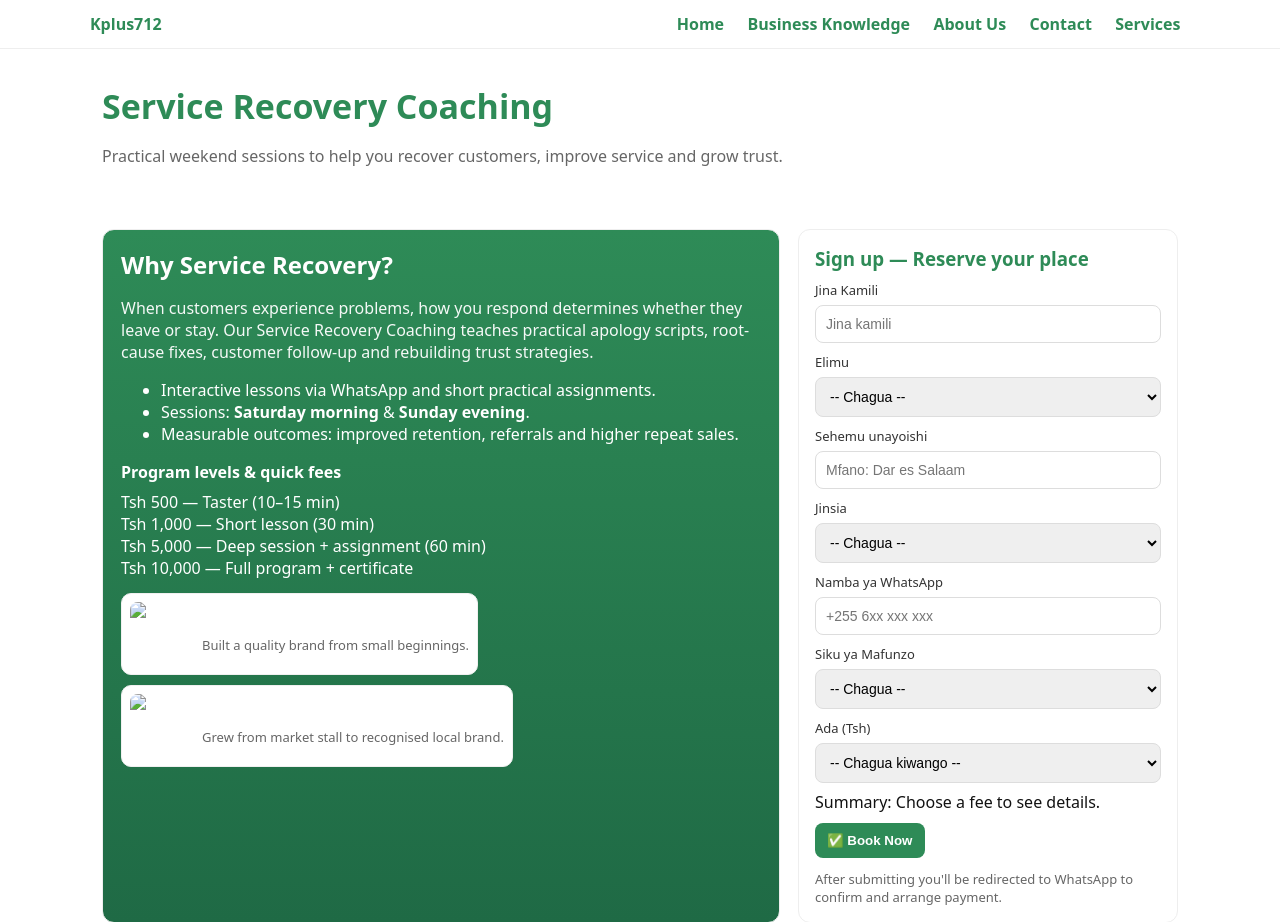
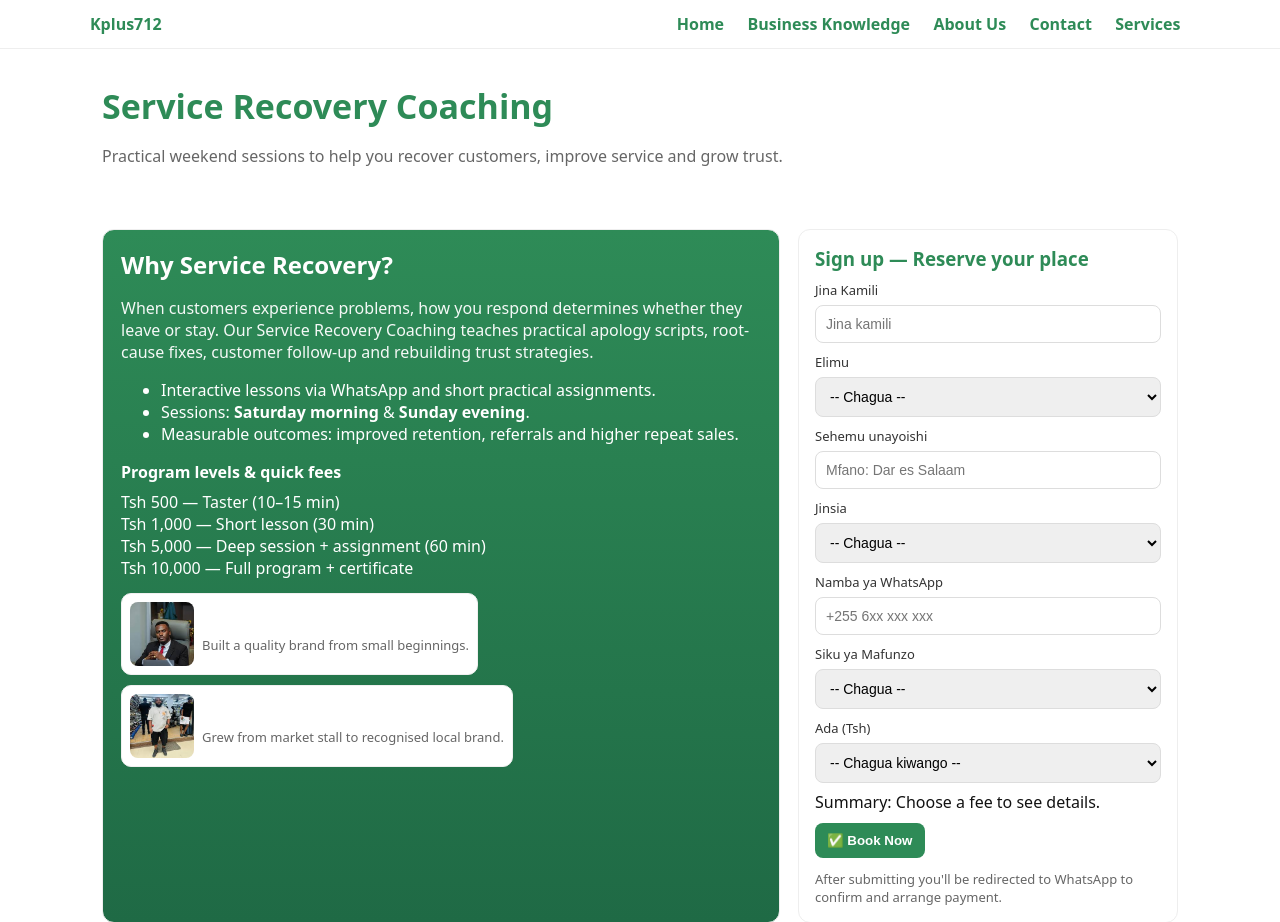
Before and after one commit to Kplus712/Kelvin, a plain HTML site: page services.html in a window 1280 px wide. Shown: the top 922 px of the page. Drawn offline with Linux system fonts and the light colour scheme.

Commit message:
Update services.html

```diff
--- a/services.html
+++ b/services.html
@@ -67,14 +67,14 @@
 
       <div class="stories" aria-hidden="false" style="margin-top:14px">
         <div class="story">
-          <img src="assets/https://raw.githubusercontent.com/Kplus712/Kelvin/main/fred-vunjabei.jpg" alt="Fred Vunjabei">
+          <img src="https://raw.githubusercontent.com/Kplus712/Kelvin/main/fred-vunjabei.jpg" alt="Fred Vunjabei">
           <div>
             <strong>Fred Vunjabei</strong>
             <div style="font-size:13px;color:#666">Built a quality brand from small beginnings.</div>
           </div>
         </div>
         <div class="story">
-          <img src="assets/david-sportswear.jpg" alt="David Sportswear">
+          <img src="https://raw.githubusercontent.com/Kplus712/Kelvin/main/david-sportware.jpg" alt="David Sportswear">
           <div>
             <strong>David Sportswear</strong>
             <div style="font-size:13px;color:#666">Grew from market stall to recognised local brand.</div>
```
